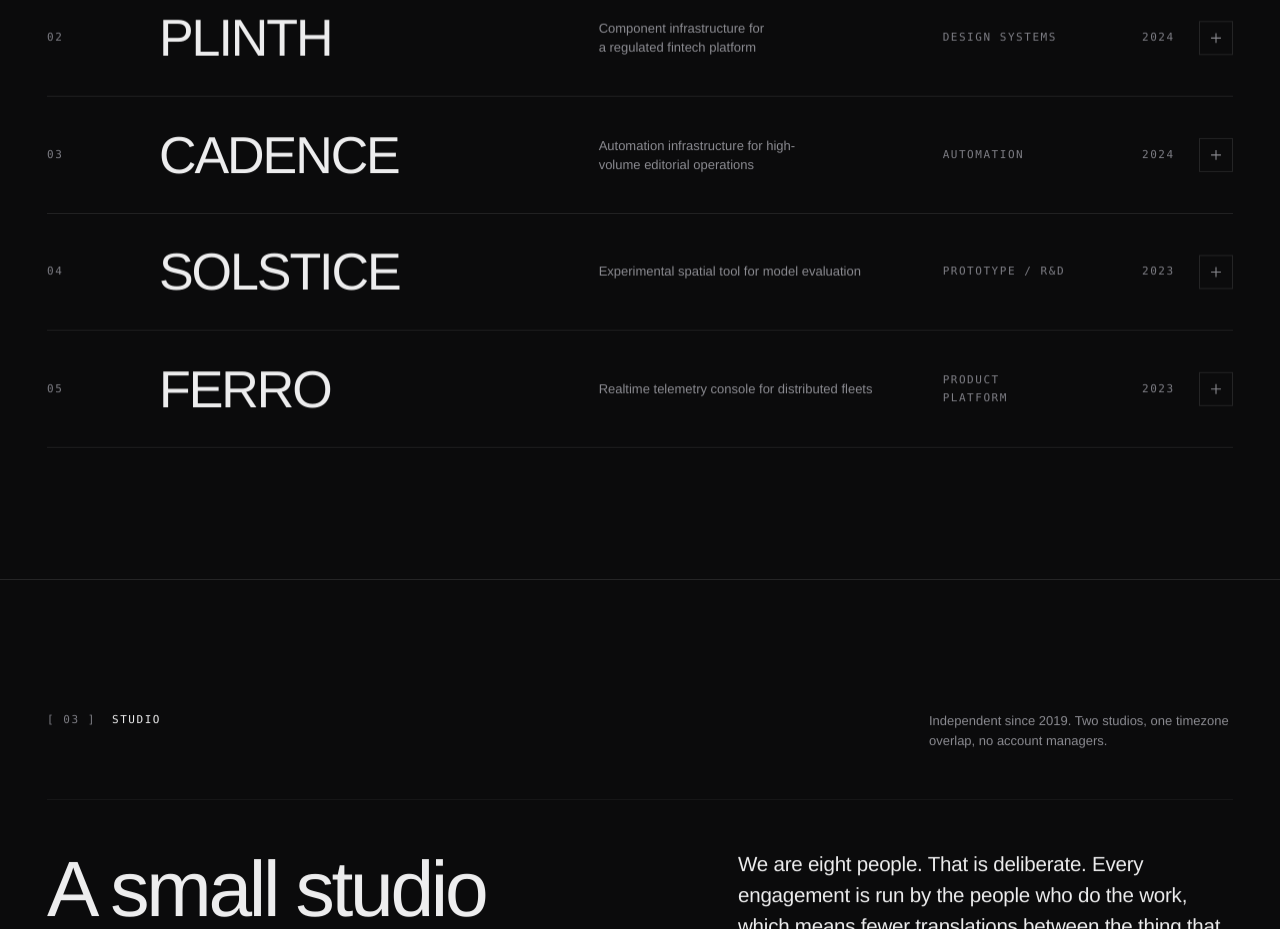
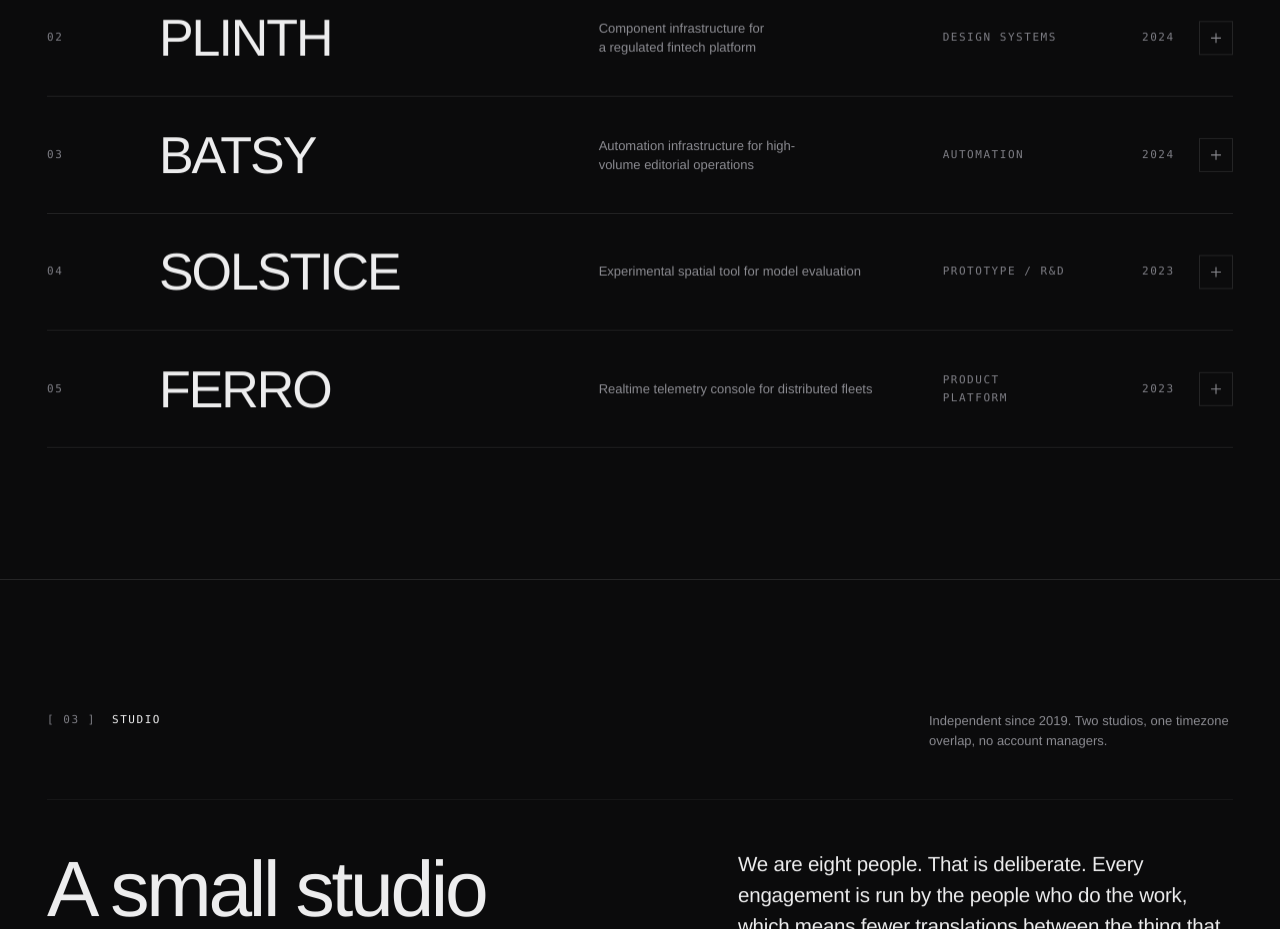
Before and after one commit to vsai0111/substrate-website, a React (Vite) app: page / in a window 1280 px wide. Shown: the part 2500-3429 px from the top of the page. Built offline with nearby package versions, Linux system fonts and the light colour scheme.

Commit message:
testing workflow

```diff
--- a/src/data/site.js
+++ b/src/data/site.js
@@ -56,7 +56,7 @@ export const projects = [
   },
   {
     id: '03',
-    name: 'CADENCE',
+    name: 'BATSY',
     tagline: 'Automation infrastructure for high-volume editorial operations',
     description:
       'Ingest, classify, route, publish. We replaced eleven manual handoffs with an event pipeline and a control surface an editor can actually read.',
```
